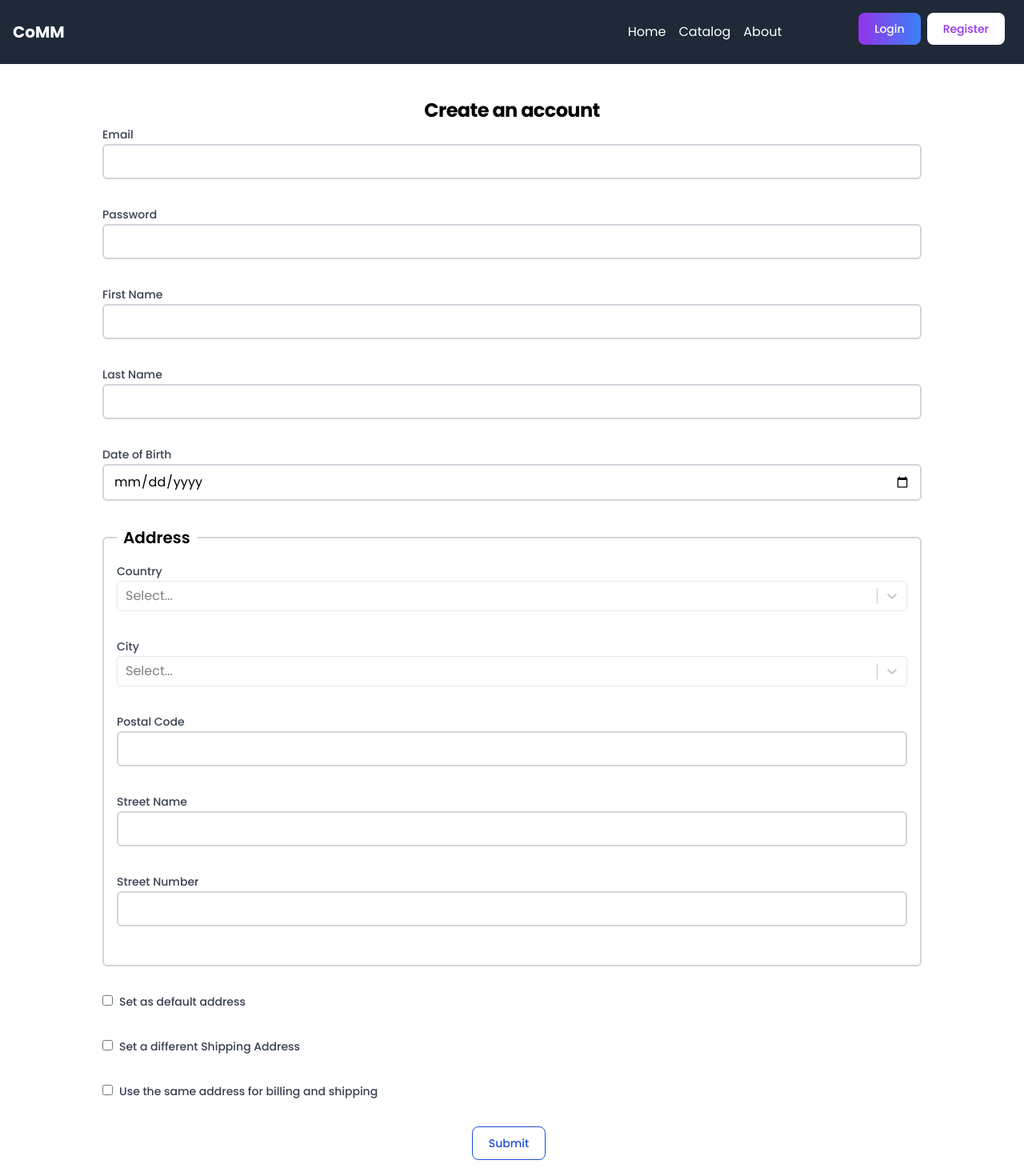
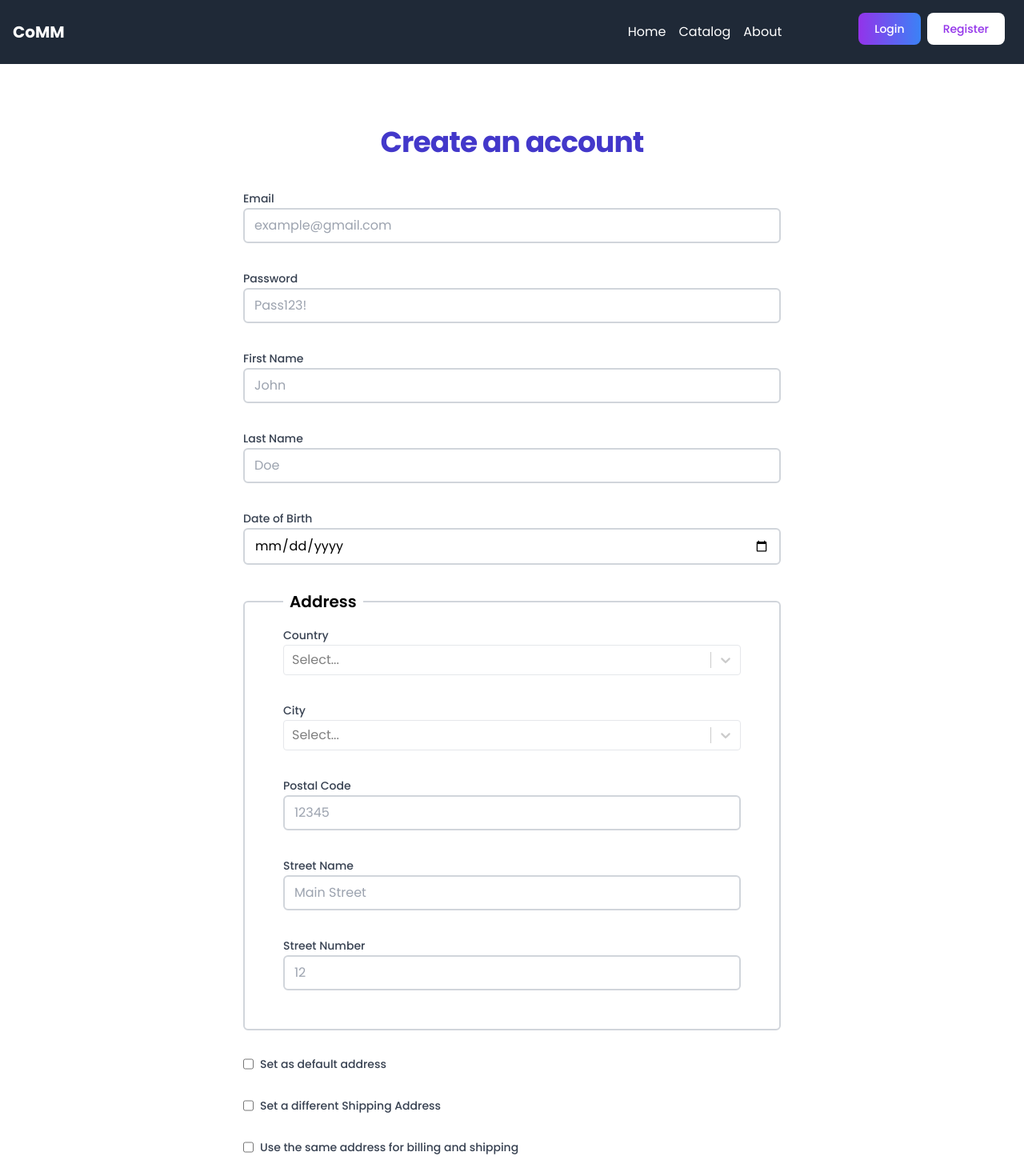
Before and after one commit to annatvali/ecommerce-app, a Next.js app: page /registration in a window 1280 px wide. Shown: the top 1470 px of the page at 80% size. Built offline with nearby package versions, Linux system fonts and the light colour scheme; what @commercetools/sdk-client-v2 would draw is missing.

Commit message:
refactor: apply globally defined style variables to registration page

```diff
--- a/app/registration/Address.tsx
+++ b/app/registration/Address.tsx
@@ -1,8 +1,7 @@
 import { ErrorMessage } from '@hookform/error-message';
 import { Controller, useFormContext } from 'react-hook-form';
 import Select from 'react-select';
-import { countries, postalCodeFormats } from './constants';
-import { Addresses } from './constants';
+import { countries, postalCodeFormats, Addresses } from './constants';
 import clsx from 'clsx';
 
 export default function Address() {
@@ -18,7 +17,7 @@ export default function Address() {
   const cityOptions = selectedCountry ? selectedCountry.cities : [];
 
   return (
-    <fieldset className="border-2 border-gray-300 rounded-md p-4 mt-2 mb-8">
+    <fieldset className="border-2 border-gray-300 rounded-md py-4 px-12 mt-2 mb-8">
       <legend className="text-xl font-semibold px-2">Address</legend>
       <div>
         {/* Country */}
@@ -35,6 +34,7 @@ export default function Address() {
             rules={{ required: 'This field is required' }}
             render={({ field }) => (
               <Select
+                instanceId="countryCode"
                 {...field}
                 options={countries}
                 getOptionLabel={(option) => option.label}
@@ -82,6 +82,7 @@ export default function Address() {
             rules={{ required: 'This field is required' }}
             render={({ field }) => (
               <Select
+                instanceId="city"
                 {...field}
                 options={cityOptions}
                 isSearchable
@@ -123,6 +124,7 @@ export default function Address() {
           </label>
           <input
             type="text"
+            placeholder="12345"
             {...register('postalCode', {
               required: 'This field is required',
               pattern: {
@@ -158,6 +160,7 @@ export default function Address() {
           </label>
           <input
             type="text"
+            placeholder="Main Street"
             {...register('streetName', {
               required: 'This field is required',
               pattern: {
@@ -189,6 +192,7 @@ export default function Address() {
           </label>
           <input
             type="text"
+            placeholder="12"
             {...register('streetNumber', {
               required: 'This field is required',
               pattern: {
--- a/app/registration/InputField.tsx
+++ b/app/registration/InputField.tsx
@@ -11,6 +11,7 @@ interface InputFieldProps {
   label: string;
   name: string;
   type: string;
+  placeholder: string;
   register: UseFormRegister<any>;
   errors: FieldErrors<any>;
   registerOptions: RegisterOptions;
@@ -20,6 +21,7 @@ export default function InputField({
   label,
   name,
   type,
+  placeholder,
   register,
   errors,
   ...rest
@@ -34,6 +36,7 @@ export default function InputField({
       </label>
       <input
         type={type}
+        placeholder={placeholder}
         {...register(name, rest.registerOptions)}
         className={clsx('px-3 py-2 border-2 rounded-md w-full', {
           'border-input-error': errors[name],
--- a/app/registration/page.tsx
+++ b/app/registration/page.tsx
@@ -1,12 +1,15 @@
 import React from 'react';
 import Link from 'next/link';
 import Form from '@/app/registration/registration';
+import { poppins } from '../layout';
 
 const Registration = () => {
   return (
-    <main>
-      <div className="mx-2 sm:mx-4 md:mx-8 lg:mx-16 xl:mx-32 2xl:mx-64">
-        <h1 className="mt-10 text-center text-2xl font-bold leading-9 tracking-tight text-white-900">
+    <div className="max-w-xs sm:max-w-sm md:max-w-md lg:max-w-lg xl:max-w-2xl mx-auto">
+      <div>
+        <h1
+          className={`${poppins.className} mt-20 mb-10 text-center text-4xl font-bold leading-9 tracking-tight text-primary`}
+        >
           Create an account
         </h1>
         <Form />
@@ -37,7 +40,7 @@ const Registration = () => {
           </p>
         </div>
       </div>
-    </main>
+    </div>
   );
 };
 
--- a/app/registration/registration.tsx
+++ b/app/registration/registration.tsx
@@ -8,7 +8,6 @@ import { FormInputs } from './constants';
 import { createCustomer } from '@/lib/customer';
 import InputField from './InputField';
 import clsx from 'clsx';
-import { ErrorHandlerSource } from 'next/dist/server/app-render/create-error-handler';
 
 export default function Form() {
   const formMethods = useForm<FormInputs>({
@@ -42,11 +41,16 @@ export default function Form() {
 
   return (
     <FormProvider {...formMethods}>
-      <form onSubmit={handleSubmit(onSubmit)} className="w-full" noValidate>
+      <form
+        onSubmit={handleSubmit(onSubmit)}
+        className="w-full min-w-md"
+        noValidate
+      >
         <InputField
           label="Email"
           name="email"
           type="email"
+          placeholder="example@gmail.com"
           register={register}
           errors={errors}
           registerOptions={{
@@ -63,6 +67,7 @@ export default function Form() {
           label="Password"
           type="password"
           name="password"
+          placeholder="Pass123!"
           register={register}
           errors={errors}
           registerOptions={{
@@ -79,6 +84,7 @@ export default function Form() {
           label="First Name"
           name="firstName"
           type="text"
+          placeholder="John"
           register={register}
           errors={errors}
           registerOptions={{
@@ -94,6 +100,7 @@ export default function Form() {
           label="Last Name"
           name="lastName"
           type="text"
+          placeholder="Doe"
           register={register}
           errors={errors}
           registerOptions={{
@@ -139,7 +146,7 @@ export default function Form() {
           />
         </div>
         <Address />
-        <div className="relative mb-8">
+        <div className="relative mb-8 flex">
           <input type="checkbox" {...register('defaultAddress')} />
           <label
             htmlFor="defaultAddress"
@@ -148,7 +155,7 @@ export default function Form() {
             Set as default address
           </label>
         </div>
-        <div className="relative mb-8">
+        <div className="relative mb-8 flex">
           <input
             type="checkbox"
             {...register('differentShippingAddress')}
@@ -161,7 +168,7 @@ export default function Form() {
             Set a different Shipping Address
           </label>
         </div>
-        <div className="relative mb-8">
+        <div className="relative mb-8 flex">
           <input
             type="checkbox"
             {...register('sameBillingShipping')}
@@ -178,7 +185,7 @@ export default function Form() {
         <div className="flex justify-center">
           <input
             type="submit"
-            className="cursor-pointer text-blue-700 hover:text-white border border-blue-700 hover:bg-blue-800 focus:ring-4 focus:outline-none focus:ring-blue-300 font-medium rounded-lg text-sm px-5 py-2.5 text-center me-2 mb-2 dark:border-blue-500 dark:text-blue-500 dark:hover:text-white dark:hover:bg-blue-500 dark:focus:ring-blue-800"
+            className="cursor-pointer text-primary hover:text-white border border-primary hover:bg-blue-800 focus:ring-4 focus:outline-none focus:ring-blue-300 font-medium rounded-lg text-sm px-5 py-2.5 text-center me-2 mb-2 dark:border-primary dark:text-primary dark:hover:text-white dark:hover:bg-blue-500 dark:focus:ring-blue-800"
           />
         </div>
       </form>
```
